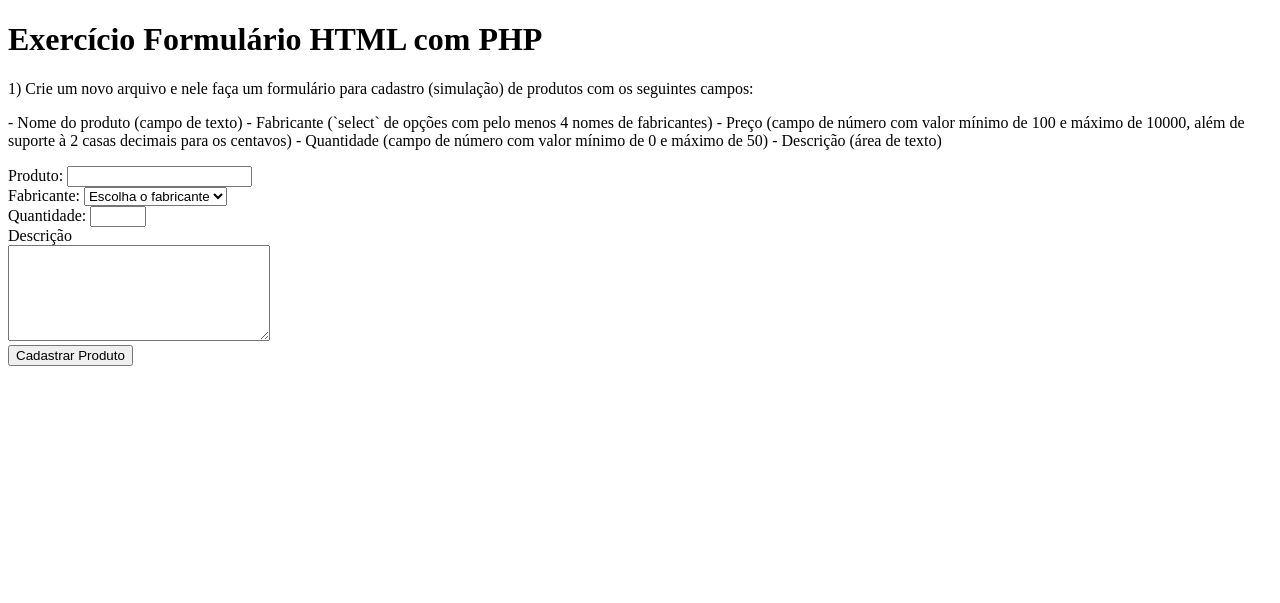
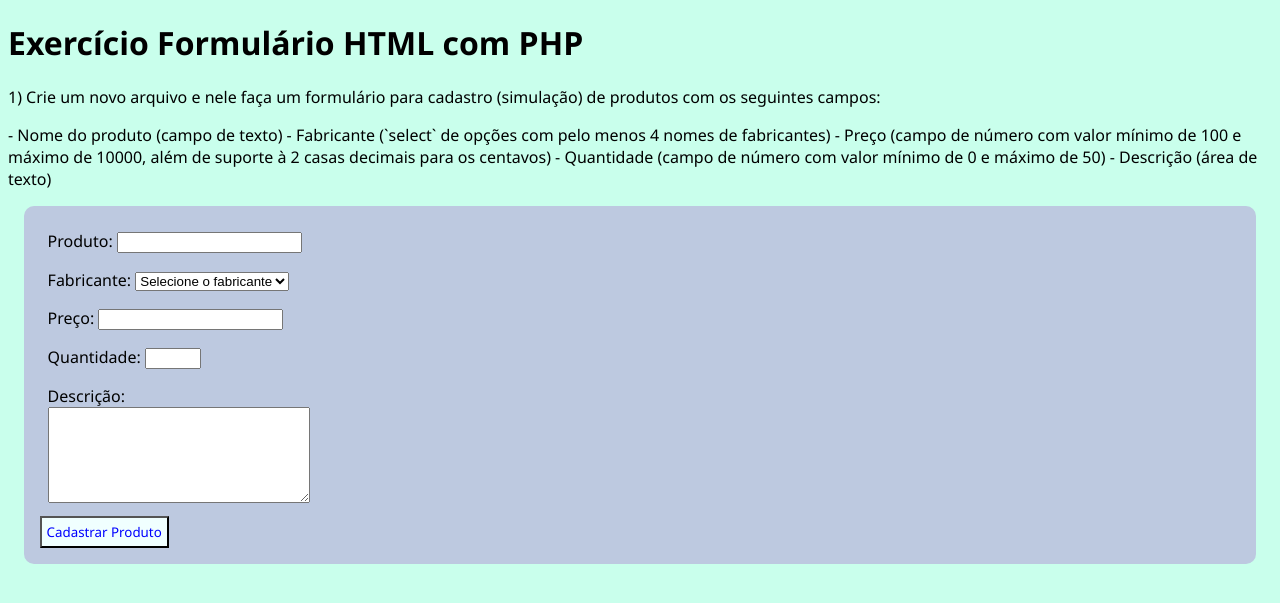
Before and after one commit to thaissechetin/progweb-php, a PHP site: page /exercicio-form.php in a window 1280 px wide. Shown: the top 603 px of the page. Run offline with PHP 8.4, Linux system fonts and the light colour scheme.

Commit message:
exercicio
css

```diff
--- /dev/null
+++ b/estilosform.css
@@ -0,0 +1,25 @@
+body {
+    background-color: rgba(127, 255, 212, 0.418);
+    font-family: 'Segoe UI', Tahoma, Geneva, Verdana, sans-serif;
+    font-size: 16px;
+}
+
+#container {
+    width: 95%;
+    background-color: rgb(189, 201, 224);
+    margin: auto;
+    padding: 1rem;
+    border-radius: 10px;
+}
+
+.produto, .fabricante, .preco, .qtd, .descricao {
+    padding: 8px;
+}
+
+button {
+    padding: 5px;
+    background-color: azure;
+    color: blue;
+    font-family: 'Segoe UI', Tahoma, Geneva, Verdana, sans-serif;
+    cursor: progress;
+}
--- a/exercicio-form.php
+++ b/exercicio-form.php
@@ -4,6 +4,7 @@
     <meta charset="UTF-8">
     <meta http-equiv="X-UA-Compatible" content="IE=edge">
     <meta name="viewport" content="width=device-width, initial-scale=1.0">
+    <link rel="stylesheet" href="estilosform.css">
     <title>Exercício</title>
 </head>
 <body>
@@ -19,17 +20,18 @@
     - Descrição (área de texto)
 </p>
 
+<main id="container">
     <form action="" method="post">
-    <div>
-        <label for="nome">Produto:</label>
-        <input type="text" name="nome" id="nome">
+        <div class="produto">
+            <label for="produto">Produto:</label>
+            <input type="text" name="produto" id="produto">
         </div>
 
 
-    <div>
+        <div class="fabricante">
             <label for="Fabricante"> Fabricante:</label>
             <select name="fabricante" id="fabricante">
-            <option>Escolha o fabricante</option>
+                <option>Selecione o fabricante</option>
                 <option>Nestlé</option>
                 <option> Cacau Show</option>
                 <option>Kopenhagen</option>
@@ -37,15 +39,23 @@
             </select>
         </div>
 
-    <div>
-        <label for="Quantidade"> Quantidade:</label>
-        <input type="number" name="Quantidade" id="Quantidade" min="1" max="50">
+        <div class="preco">
+        <label for="produto">Preço:</label>
+            <input type="number" name="produto" id="produto">
+
         </div>
 
-    <div>
-        <label for="mensagem">Descrição</label><br>
-        <textarea name="mensagem" id="mensagem" cols="30" rows="6"></textarea>
+        <div class="qtd">
+            <label for="quantidade"> Quantidade:</label>
+            <input type="number" name="quantidade" id="quantidade" min="1" max="50">
         </div>
+
+        <div class="descricao">
+            <label for="mensagem">Descrição:</label><br>
+            <textarea name="descricao" id="descricao" cols="30" rows="6"></textarea>
+        </div>
+
+
 
         <button type="submit" name="cadastrar">Cadastrar Produto</button>
 
@@ -53,6 +63,7 @@
 
 
     </form>
+</main>
 
 
 </body>
```
Lines whose indentation alone changed are shown as unchanged.
